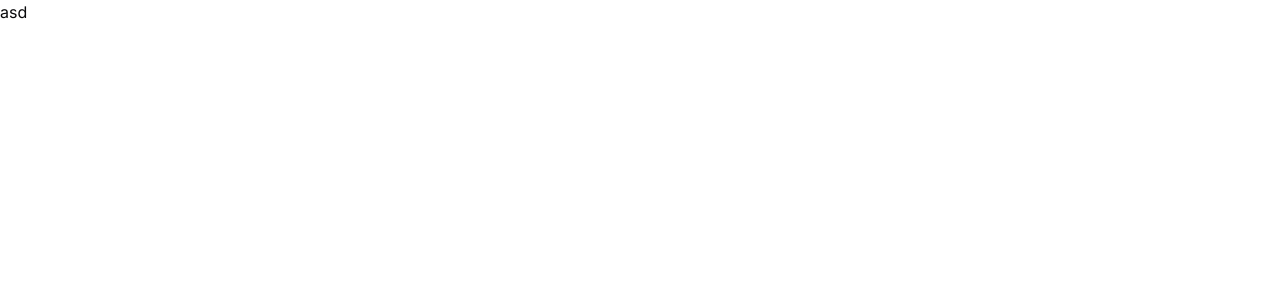
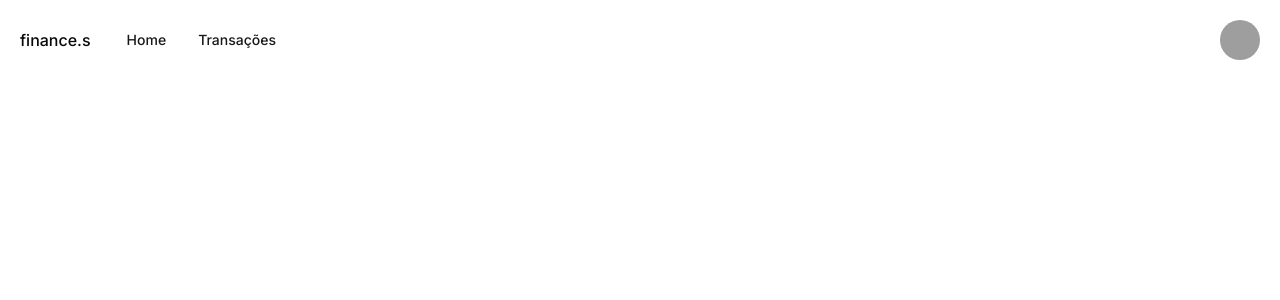
Before and after one commit to Guigalaverna/finance.s, a Next.js app: page / in a window 1280 px wide. Shown: the top 300 px of the page. Built offline with nearby package versions, Linux system fonts and the light colour scheme; grey boxes are pictures that could not be loaded.

Commit message:
feat: create header

```diff
--- a/package.json
+++ b/package.json
@@ -9,6 +9,8 @@
     "lint": "next lint"
   },
   "dependencies": {
+    "@radix-ui/react-avatar": "^1.0.4",
+    "@radix-ui/react-slot": "^1.0.2",
     "class-variance-authority": "^0.7.0",
     "clsx": "^2.1.0",
     "lucide-react": "^0.323.0",
--- a/src/app/layout.tsx
+++ b/src/app/layout.tsx
@@ -19,7 +19,7 @@
     <html lang="pt-br">
       <body
         className={cn(
-          "min-h-screen bg-background font-sans antialiased",
+          "min-h-screen bg-background font-sans antialiased p-5",
           fontSans.variable
         )}
       >
--- a/src/app/page.tsx
+++ b/src/app/page.tsx
@@ -1,7 +1,22 @@
+import { Avatar, AvatarFallback, AvatarImage } from "@/components/ui/avatar";
+import { Button } from "@/components/ui/button";
+
 export default function Home() {
   return (
     <main>
-      <h1>asd</h1>
+      <header className="flex items-center justify-between">
+        <div className="flex items-center gap-5">
+          <span className="font-medium">finance.s</span>
+          <nav>
+            <Button variant="link">Home</Button>
+            <Button variant="link">Transações</Button>
+          </nav>
+        </div>
+        <Avatar>
+          <AvatarImage src="https://github.com/Guigalaverna.png" />
+          <AvatarFallback>GG</AvatarFallback>
+        </Avatar>
+      </header>
     </main>
   );
 }
--- /dev/null
+++ b/src/components/ui/avatar.tsx
@@ -0,0 +1,50 @@
+"use client"
+
+import * as React from "react"
+import * as AvatarPrimitive from "@radix-ui/react-avatar"
+
+import { cn } from "@/lib/utils"
+
+const Avatar = React.forwardRef<
+  React.ElementRef<typeof AvatarPrimitive.Root>,
+  React.ComponentPropsWithoutRef<typeof AvatarPrimitive.Root>
+>(({ className, ...props }, ref) => (
+  <AvatarPrimitive.Root
+    ref={ref}
+    className={cn(
+      "relative flex h-10 w-10 shrink-0 overflow-hidden rounded-full",
+      className
+    )}
+    {...props}
+  />
+))
+Avatar.displayName = AvatarPrimitive.Root.displayName
+
+const AvatarImage = React.forwardRef<
+  React.ElementRef<typeof AvatarPrimitive.Image>,
+  React.ComponentPropsWithoutRef<typeof AvatarPrimitive.Image>
+>(({ className, ...props }, ref) => (
+  <AvatarPrimitive.Image
+    ref={ref}
+    className={cn("aspect-square h-full w-full", className)}
+    {...props}
+  />
+))
+AvatarImage.displayName = AvatarPrimitive.Image.displayName
+
+const AvatarFallback = React.forwardRef<
+  React.ElementRef<typeof AvatarPrimitive.Fallback>,
+  React.ComponentPropsWithoutRef<typeof AvatarPrimitive.Fallback>
+>(({ className, ...props }, ref) => (
+  <AvatarPrimitive.Fallback
+    ref={ref}
+    className={cn(
+      "flex h-full w-full items-center justify-center rounded-full bg-muted",
+      className
+    )}
+    {...props}
+  />
+))
+AvatarFallback.displayName = AvatarPrimitive.Fallback.displayName
+
+export { Avatar, AvatarImage, AvatarFallback }
--- /dev/null
+++ b/src/components/ui/button.tsx
@@ -0,0 +1,56 @@
+import * as React from "react"
+import { Slot } from "@radix-ui/react-slot"
+import { cva, type VariantProps } from "class-variance-authority"
+
+import { cn } from "@/lib/utils"
+
+const buttonVariants = cva(
+  "inline-flex items-center justify-center whitespace-nowrap rounded-md text-sm font-medium ring-offset-background transition-colors focus-visible:outline-none focus-visible:ring-2 focus-visible:ring-ring focus-visible:ring-offset-2 disabled:pointer-events-none disabled:opacity-50",
+  {
+    variants: {
+      variant: {
+        default: "bg-primary text-primary-foreground hover:bg-primary/90",
+        destructive:
+          "bg-destructive text-destructive-foreground hover:bg-destructive/90",
+        outline:
+          "border border-input bg-background hover:bg-accent hover:text-accent-foreground",
+        secondary:
+          "bg-secondary text-secondary-foreground hover:bg-secondary/80",
+        ghost: "hover:bg-accent hover:text-accent-foreground",
+        link: "text-primary underline-offset-4 hover:underline",
+      },
+      size: {
+        default: "h-10 px-4 py-2",
+        sm: "h-9 rounded-md px-3",
+        lg: "h-11 rounded-md px-8",
+        icon: "h-10 w-10",
+      },
+    },
+    defaultVariants: {
+      variant: "default",
+      size: "default",
+    },
+  }
+)
+
+export interface ButtonProps
+  extends React.ButtonHTMLAttributes<HTMLButtonElement>,
+    VariantProps<typeof buttonVariants> {
+  asChild?: boolean
+}
+
+const Button = React.forwardRef<HTMLButtonElement, ButtonProps>(
+  ({ className, variant, size, asChild = false, ...props }, ref) => {
+    const Comp = asChild ? Slot : "button"
+    return (
+      <Comp
+        className={cn(buttonVariants({ variant, size, className }))}
+        ref={ref}
+        {...props}
+      />
+    )
+  }
+)
+Button.displayName = "Button"
+
+export { Button, buttonVariants }
```
Also changed, not shown: 1 other file (tests, documents, lock files or other folders).
